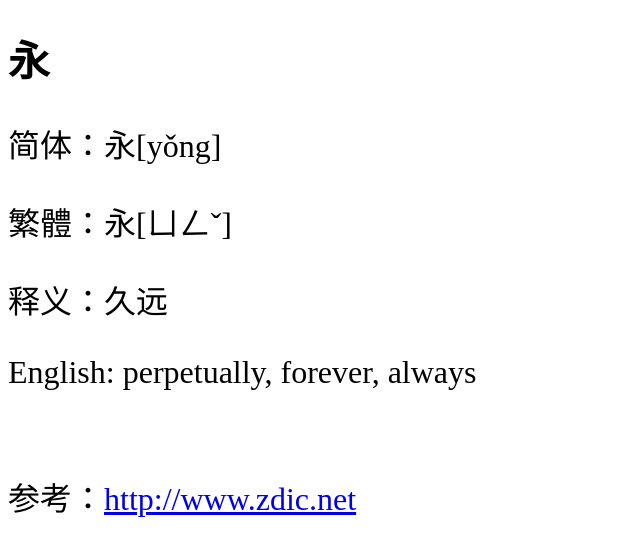
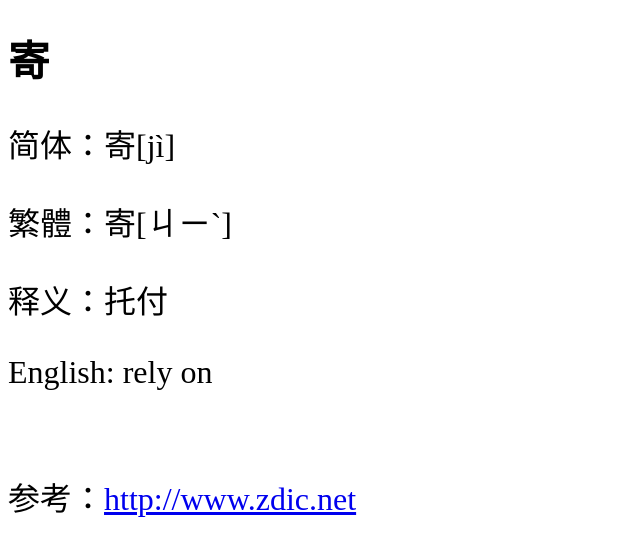
Before and after one commit to shengzhe/livecalligraphy, a Jekyll site: the page built from _posts/2012-08-31-LanTing-144.html, in a window 1280 px wide. Shown: the top 556 px of the page, without its empty margins (0-640 px from the left). Built offline with Jekyll 4.4.1, drawn with Linux system fonts in a browser that asks for light colours; Markdown is read by kramdown in place of the engine named in the settings.

Commit message:
Update 2012-08-31-LanTing-144.html

```diff
--- a/_posts/2012-08-31-LanTing-144.html
+++ b/_posts/2012-08-31-LanTing-144.html
@@ -1,11 +1,11 @@
 ---
 layout: default
-title: 兰亭集序第1个字 (1st character of Lan Ting)
+title: 兰亭集序第144个字 (144th character of Lan Ting)
 ---
-<h1>永</h1>
-<p>简体：永[yǒng]</p>
-<p>繁體：永[ㄩㄥˇ]</p>
-<p>释义：久远</p>
-<p>English: perpetually, forever, always</p>
+<h1>寄</h1>
+<p>简体：寄[jì]</p>
+<p>繁體：寄[ㄐㄧˋ]</p>
+<p>释义：托付</p>
+<p>English: rely on</p>
 <br/>
-<p>参考：<a href="http://www.zdic.net/zd/zi/ZdicE6ZdicB0ZdicB8.htm">http://www.zdic.net</a></p>
+<p>参考：<a href="http://www.zdic.net/z/18/js/5BC4.htm">http://www.zdic.net</a></p>
```
